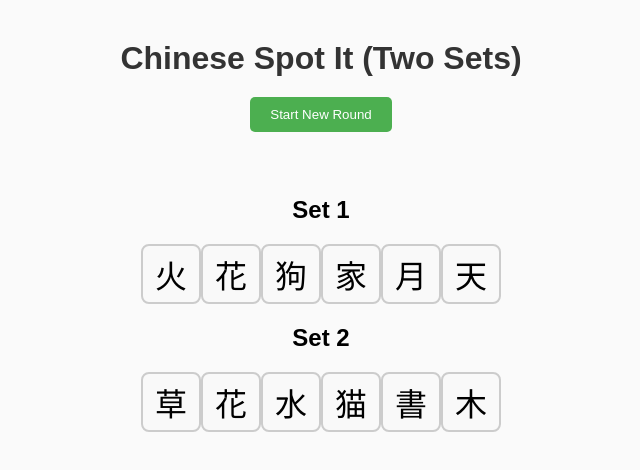
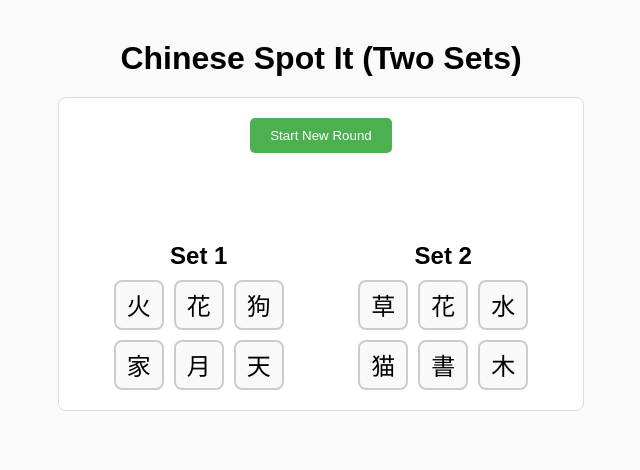
Before and after one commit to EMMA-CHUNG/spot-it-chinese-game, a plain HTML site: page index.html in a window 1280 px wide. Both pictures are taken after a click on the button "Start New Round". Shown: the whole page, without its empty margins (319-959 px from the left). Drawn offline with Linux system fonts and the light colour scheme.

Commit message:
Update styles.css

```diff
--- a/styles.css
+++ b/styles.css
@@ -1,36 +1,20 @@
-/* Basic reset/structure */
 body {
+  margin: 40px;
   font-family: Arial, sans-serif;
+  background: #fafafa;
   text-align: center;
-  margin: 40px;
-  background: #fafafa;
 }
 
 h1 {
-  color: #333;
   margin-bottom: 20px;
 }
 
-#game {
+#game-area {
   display: inline-block;
-  background: #fff;
+  background-color: #fff;
   padding: 20px;
+  border: 1px solid #ddd;
   border-radius: 8px;
-  border: 1px solid #ddd;
-}
-
-#instructions {
-  margin-bottom: 20px;
-}
-
-#target-text {
-  font-size: 1.5rem;
-  font-weight: bold;
-}
-
-#feedback {
-  font-size: 1rem;
-  height: 1.5em; /* Reserve vertical space */
 }
 
 #new-round-btn {
@@ -46,17 +30,35 @@ h1 {
   background-color: #45a049;
 }
 
-#cards-container {
+#feedback {
+  height: 1.5em; /* Reserve space for feedback text */
+  font-size: 1.2rem;
+  margin-bottom: 20px;
+}
+
+.set {
+  display: inline-block;
+  vertical-align: top;
+  margin: 0 30px;
+}
+
+.set h2 {
+  margin-bottom: 10px;
+}
+
+.cards-container {
   display: flex;
+  flex-wrap: wrap;
+  gap: 10px;
   justify-content: center;
-  gap: 20px;
-  margin-top: 10px;
+  width: 180px; /* Enough space for two rows of 3 or 6 in a column */
+  margin: 0 auto;
 }
 
 .card-button {
-  font-size: 2rem;
-  width: 60px;
-  height: 60px;
+  font-size: 1.5rem;
+  width: 50px;
+  height: 50px;
   cursor: pointer;
   border: 2px solid #ccc;
   border-radius: 8px;
@@ -64,5 +66,5 @@ h1 {
   outline: none;
 }
 .card-button:hover {
-  background-color: #ffd700;
+  background-color: #ffeeba;
 }
```
